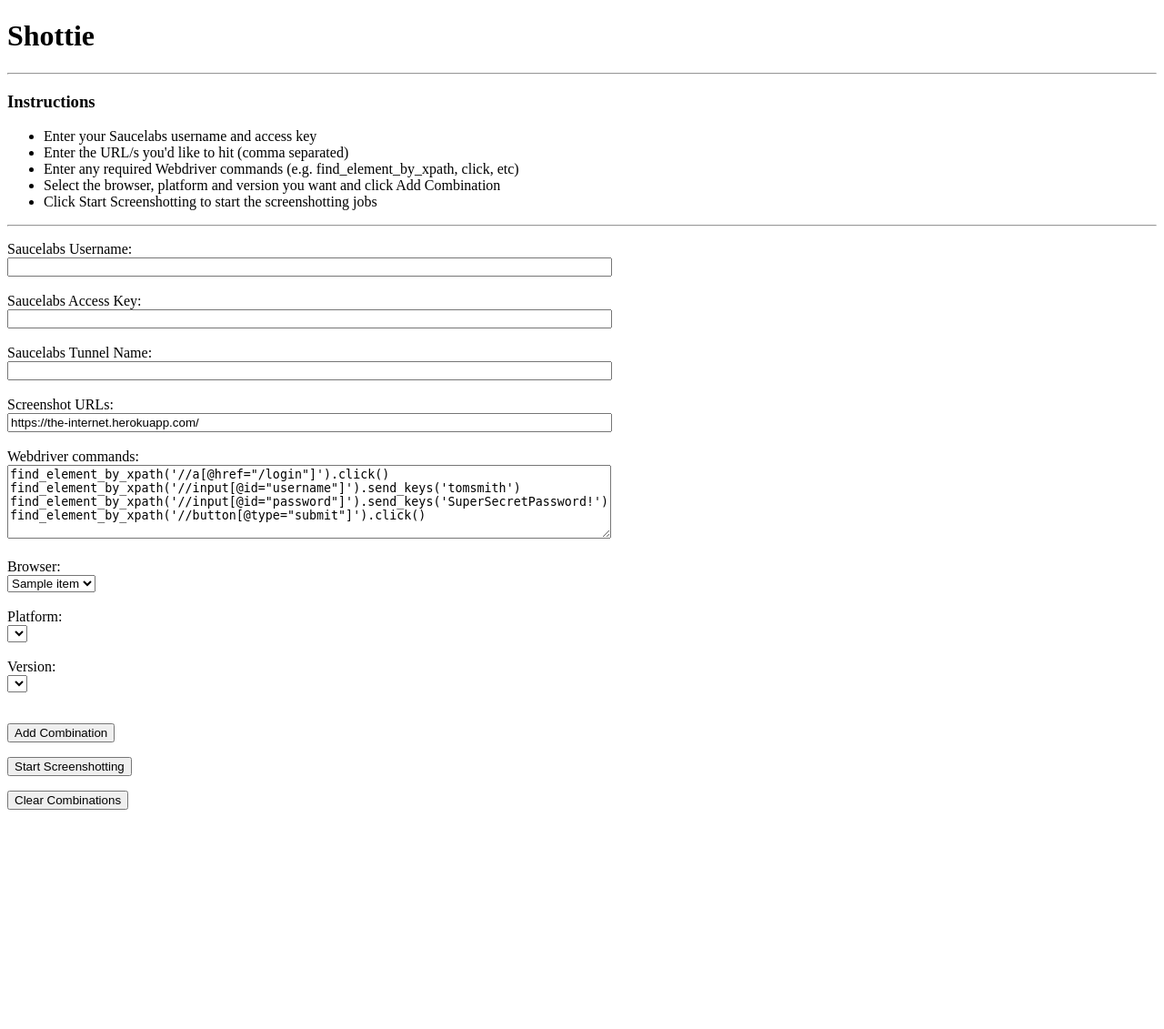
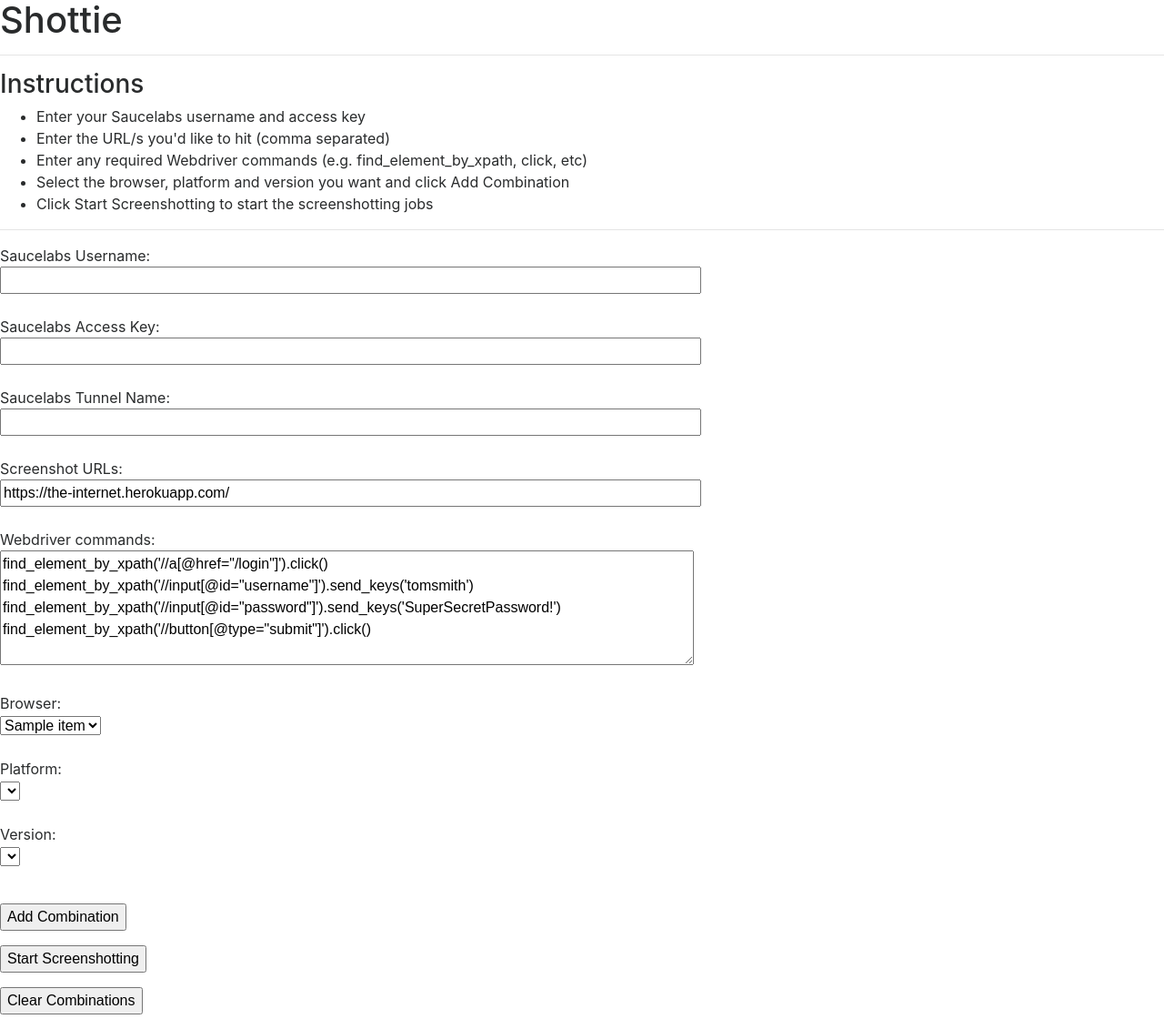
Before and after one commit to andrew-fowler/shottie, a Flask app: page / in a window 1280 px wide. Shown: the whole page at 91% size. Before the commit the page ends 890 px from the top, so only its background shows below. Run offline with Flask 2, Linux system fonts and the light colour scheme; a database or web service that is not in the repository returns one stand-in record (values such as "Sample title"); data that the repository does not hold is empty; some libraries are stand-ins or nearby versions.

Commit message:
Added bootstrap styling

```diff
--- a/app/templates/base.html
+++ b/app/templates/base.html
@@ -5,6 +5,9 @@
     <script src="https://ajax.aspnetcdn.com/ajax/jQuery/jquery-3.2.1.min.js"></script>
     <title>Shottie!</title>
     <link rel="shortcut icon" href="{{ url_for('static', filename='favicon.ico') }}">
+
+    <link rel="stylesheet" href="https://maxcdn.bootstrapcdn.com/bootstrap/4.0.0-alpha.6/css/bootstrap.min.css"
+        integrity="sha384-rwoIResjU2yc3z8GV/NPeZWAv56rSmLldC3R/AZzGRnGxQQKnKkoFVhFQhNUwEyJ" crossorigin="anonymous">
 </head>
 <body>
     {% with messages = get_flashed_messages() %}
```
